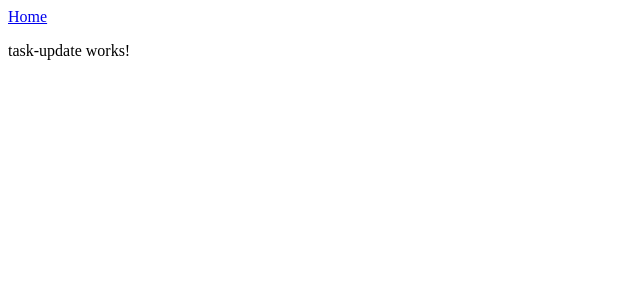
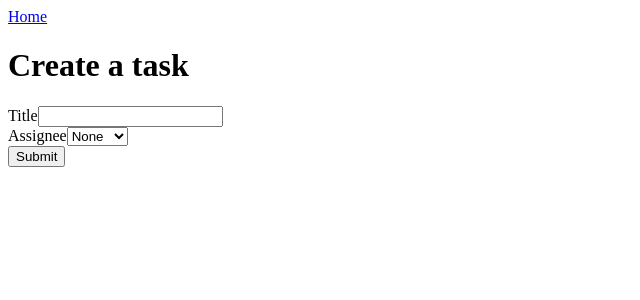
Before and after one commit to Bergamof/svelte-demo, an Angular app in the folder AngularTasklist/: page /tasks/new in a window 1280 px wide. Shown: the top 300 px of the page, without its empty margins (0-640 px from the left). Built offline with nearby package versions, Linux system fonts and the light colour scheme.

Commit message:
Implement Angular TaskUpdate component

```diff
--- a/AngularTasklist/src/app/app.module.ts
+++ b/AngularTasklist/src/app/app.module.ts
@@ -7,6 +7,7 @@ import { TaskListComponent } from './task-list/task-list.component';
 import { TaskUpdateComponent } from './task-update/task-update.component';
 import { RouterModule } from '@angular/router';
 import { routes } from './shared/routing';
+import { ReactiveFormsModule } from '@angular/forms';
 
 @NgModule({
 	declarations: [
@@ -17,7 +18,8 @@ import { routes } from './shared/routing';
 	],
 	imports: [
 		BrowserModule,
-		RouterModule.forRoot(routes)
+		RouterModule.forRoot(routes),
+		ReactiveFormsModule
 	],
 	providers: [],
 	bootstrap: [AppComponent]
--- a/AngularTasklist/src/app/task-update/task-update.component.html
+++ /dev/null
@@ -1 +0,0 @@
-<p>task-update works!</p>
--- a/AngularTasklist/src/app/task-update/task-update.component.ts
+++ b/AngularTasklist/src/app/task-update/task-update.component.ts
@@ -1,16 +1,49 @@
 import { Component, OnInit } from '@angular/core';
+import { TaskService } from '../shared/task-service';
+import { Router } from '@angular/router';
+import { UserService } from '../shared/user-service';
+import { Task } from '../entities/task';
+import { FormBuilder, FormGroup } from '@angular/forms';
 
 @Component({
 	selector: 'app-task-update',
-	templateUrl: './task-update.component.html',
-	styleUrls: ['./task-update.component.css']
+	template: `
+		<h1>Create a task</h1>
+
+		<form [formGroup]="taskForm" (ngSubmit)="handleSubmit()">
+			<div>
+				<label for="title">Title</label>
+				<input type="text" id="title" formControlName="title" />
+			</div>
+			<div>
+				<label for="assigneeId">Assignee</label>
+				<select id="assigneeId" formControlName="assigneeId">
+					<option value="">None</option>
+					<option *ngFor="let user of userService.getAll()|async" [value]="user.id">{{user.name}}</option>
+				</select>
+			</div>
+			<input type="submit" />
+		</form>
+	`
 })
-export class TaskUpdateComponent implements OnInit {
+export class TaskUpdateComponent {
+	public taskForm: FormGroup;
 
-	constructor() {
+	constructor(private taskService: TaskService, private userService: UserService, private router: Router, formBuilder: FormBuilder) {
+		this.taskForm = formBuilder.group({
+			assigneeId: '',
+			title: ''
+		});
 	}
 
-	ngOnInit(): void {
+	public handleSubmit(): void {
+		const formControls = this.taskForm.controls;
+		this.taskService.addTask({
+			assigneeId: formControls.assigneeId.value ? +formControls.assigneeId.value : null,
+			title: formControls.title.value,
+			completed: false
+		});
+		this.router.navigateByUrl('/').catch(error => console.log(`Errors while navigating : ${error}`));
 	}
 
 }
```
Also changed, not shown: AngularTasklist/src/app/task-update/task-update.component.css (deleted).
